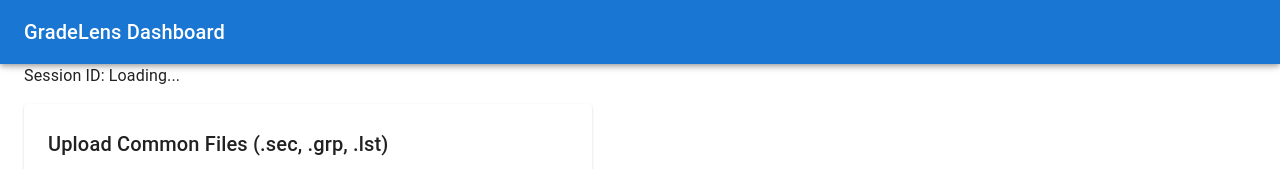
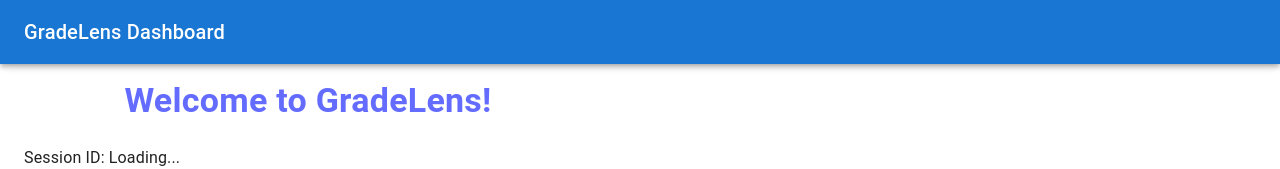
Before and after one commit to AidanConn/GradeLens, a React (Vite) app in the folder frontend/: page / in a window 1280 px wide. Shown: the top 169 px of the page. Built offline with nearby package versions, Linux system fonts and the light colour scheme; no server answers.

Commit message:
Added welcome message

```diff
--- a/frontend/src/App.tsx
+++ b/frontend/src/App.tsx
@@ -49,6 +49,14 @@
       <Box sx={{ height: '100vh', display: 'flex', flexDirection: 'column' }}>
         <Toolbar />
         <Container maxWidth="md">
+          {/* Welcome Message */}
+          <Typography
+            variant="h4"
+            sx={{ textAlign: 'center', mt: 2, mb: 3, fontWeight: 'bold', color: '#646cff' }}
+          >
+            Welcome to GradeLens!
+          </Typography>
+
           <Typography variant="body1" sx={{ mb: 2 }}>
             Session ID: {sessionId || "Loading..."}
           </Typography>
```
